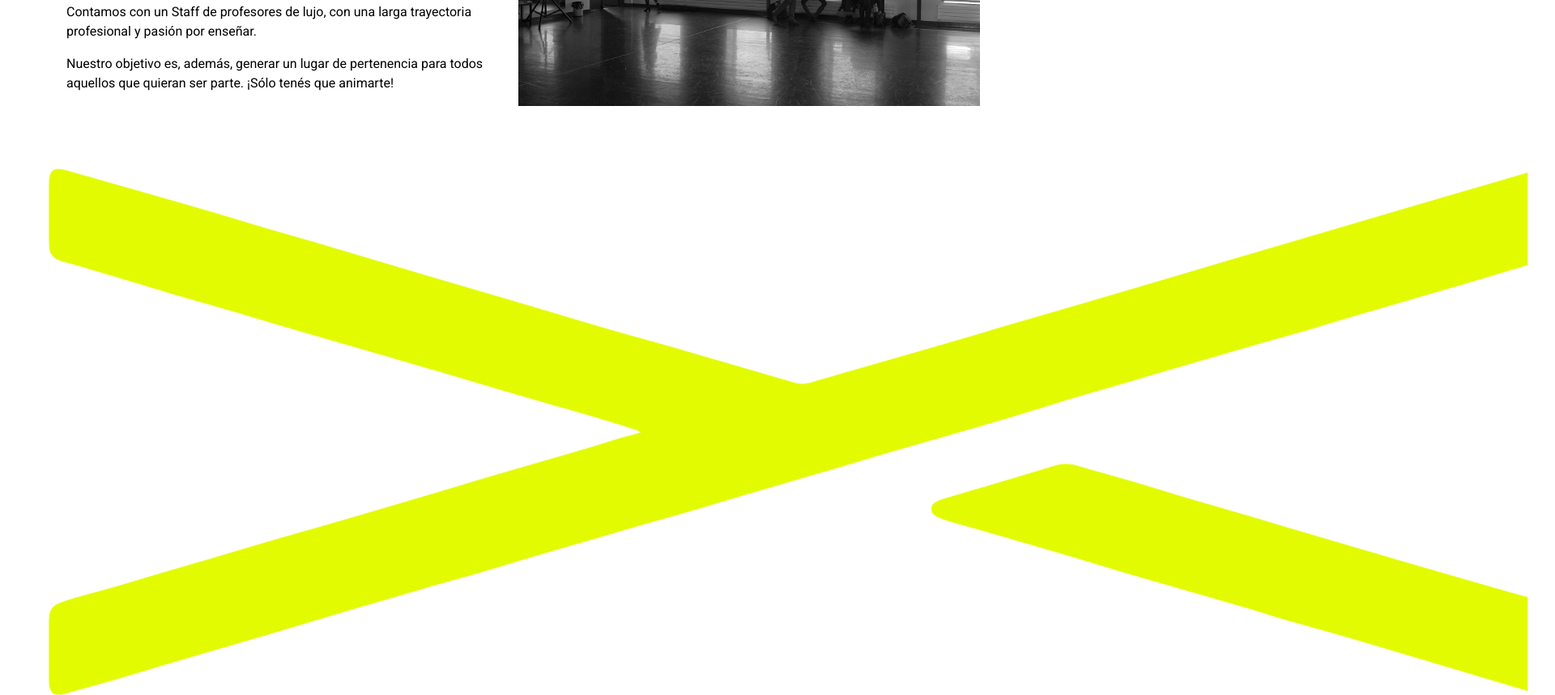
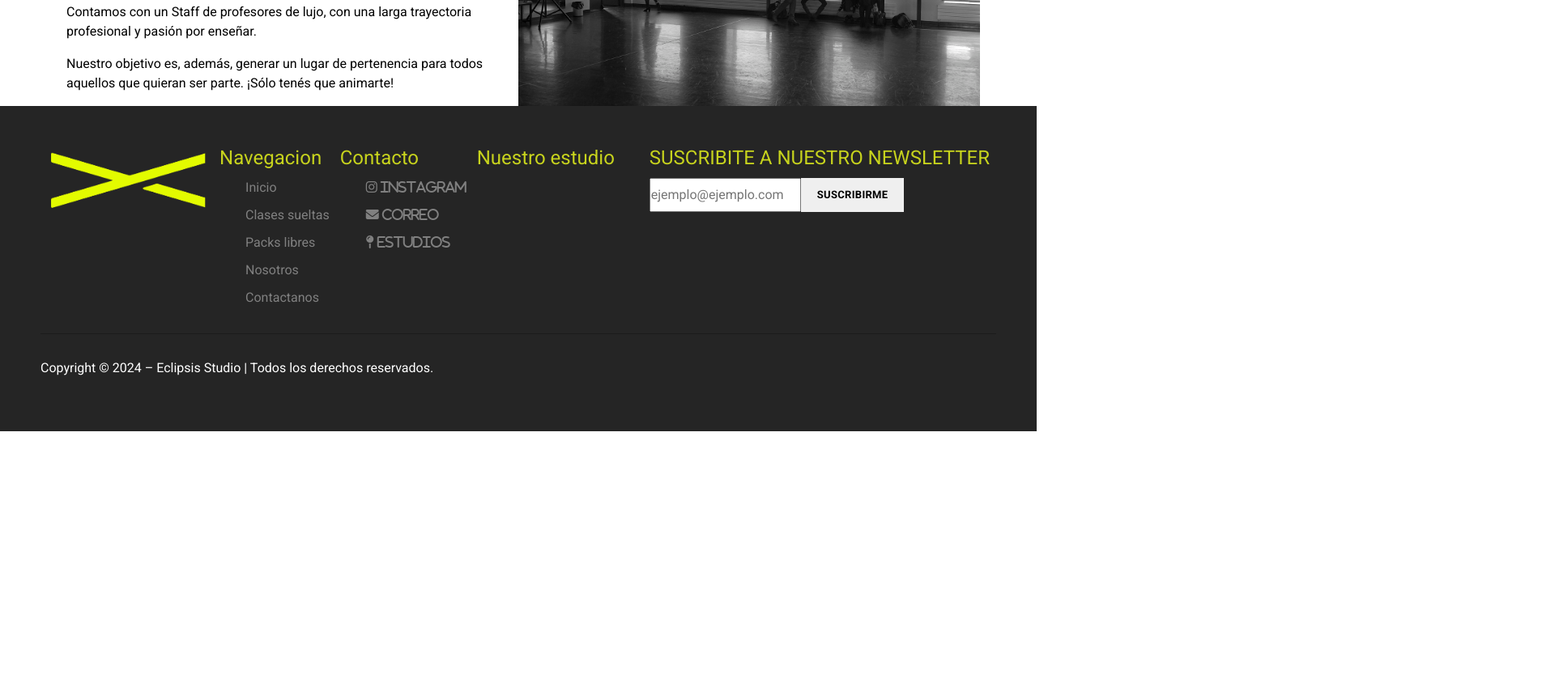
Before and after one commit to rrograu/PFGrau, a plain HTML site: page index.html in a window 1280 px wide. Shown: the part 1000-1859 px from the top of the page at 81% size, 1920 px wide, since content can reach past the window. After the commit the page ends 1533 px from the top, so only its background shows below. Drawn offline with Linux system fonts and the light colour scheme; grey boxes are pictures that could not be loaded.

Commit message:
preEntrega2 - footer modificado

```diff
--- a/css/estilos.css
+++ b/css/estilos.css
@@ -63,3 +63,82 @@ body{
     padding-left: 15px;
     padding-right: 20px;
 }
+
+.footer{
+    padding: 50px;
+    grid-area: footer;
+    background-color: rgb(37, 37, 37);
+
+    p{
+        margin-top: 30px;
+        color: white;
+    }
+
+    .contenedorFooter{
+        display: flex;
+        justify-content: space-evenly;
+        gap: 5px;
+
+    a{
+        color: gray;
+        text-decoration: none;
+        &:hover{
+            color: white;
+        }
+        &:active{
+            color: rgb(199, 211, 29);
+        }
+    }
+
+    h4{
+        color: rgb(199, 211, 29);
+        margin-bottom: 10px;
+    }
+    ul{
+        list-style: none;
+        li{
+            margin-bottom: 10px;
+        }
+    }
+
+    form{
+        display: flex;
+        input [type="email"]{
+            padding: 0 15px;
+            max-width: 100%;
+            width: 100%;
+            height: 42px;
+            border: 2px solid rgba(129, 129, 129,.2);
+            border-radius: 0;
+            background-color: transparent;
+            box-shadow: none;
+            vertical-align: middle;
+            font-size: 14px;
+        }
+
+        input[type="submit"]{
+            padding: 12px 20px;
+            font-size: 13px;
+            line-height: 18px;
+            display: inline-flex;
+            align-items: center;
+            justify-content: center;
+            outline: 0;
+            border-width: 0;
+            border-style: solid;
+            border-color: transparent;
+            border-radius: 0;
+            vertical-align: middle;
+            text-align: center;
+            text-transform: uppercase;
+            letter-spacing: .3px;
+            font-weight: 600;
+        }
+    }
+
+    .logoFooter{
+        width: 200px;
+    }
+    }
+
+}
```
